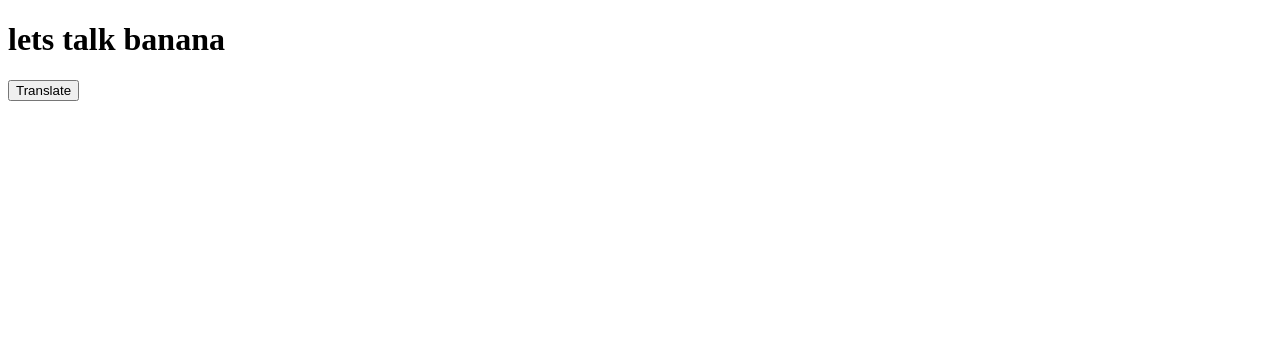
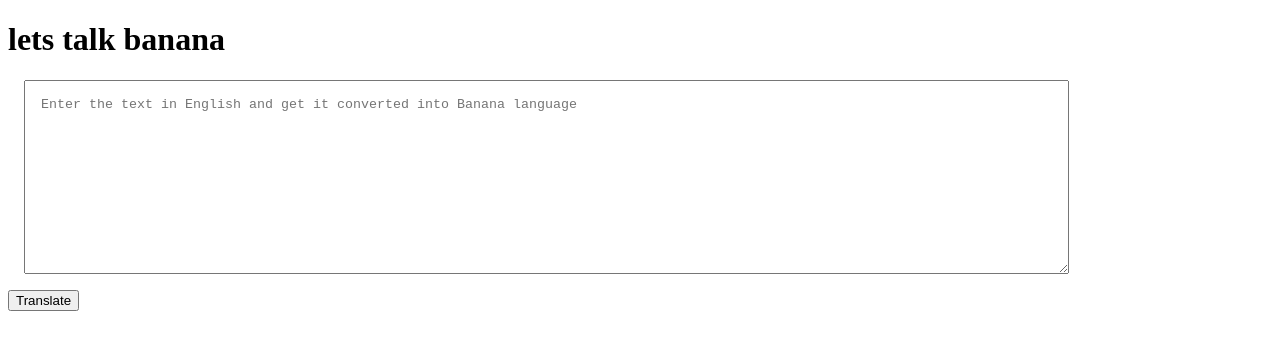
Before and after one commit to ganeshgajula/banana-speak-app, a plain HTML site: page index.html in a window 1280 px wide. Drawn offline with Linux system fonts and the light colour scheme.

Commit message:
feat: ex04: wiring textarea input

```diff
--- a/app.js
+++ b/app.js
@@ -6,11 +6,15 @@
 // alert("Welcome to my project " + userName);
 
 let btnTranslate = document.querySelector("#btn-translate");
+let textInput = document.querySelector("#txt-input");
+
 btnTranslate.addEventListener("click", function () {
   console.log("clicked!");
+  console.log(textInput.value);
 });
 
-btnTranslate.addEventListener("click", clickHandler);
-function clickHandler() {
-  console.log("clicked!!");
-}
+// Same As Above
+// btnTranslate.addEventListener("click", clickHandler);
+// function clickHandler() {
+//   console.log("clicked!!");
+// }
--- a/index.html
+++ b/index.html
@@ -3,10 +3,15 @@
   <head>
     <meta charset="UTF-8" />
     <meta name="viewport" content="width=device-width, initial-scale=1.0" />
+    <link rel="stylesheet" href="style.css" />
     <title>banana speak</title>
   </head>
   <body>
     <h1>lets talk banana</h1>
+    <textarea
+      id="txt-input"
+      placeholder="Enter the text in English and get it converted into Banana language"
+    ></textarea>
     <button id="btn-translate">Translate</button>
     <script src="app.js"></script>
   </body>
--- /dev/null
+++ b/style.css
@@ -0,0 +1,7 @@
+textarea {
+  display: block;
+  width: 80%;
+  height: 20vh;
+  margin: 1rem;
+  padding: 1rem;
+}
```
